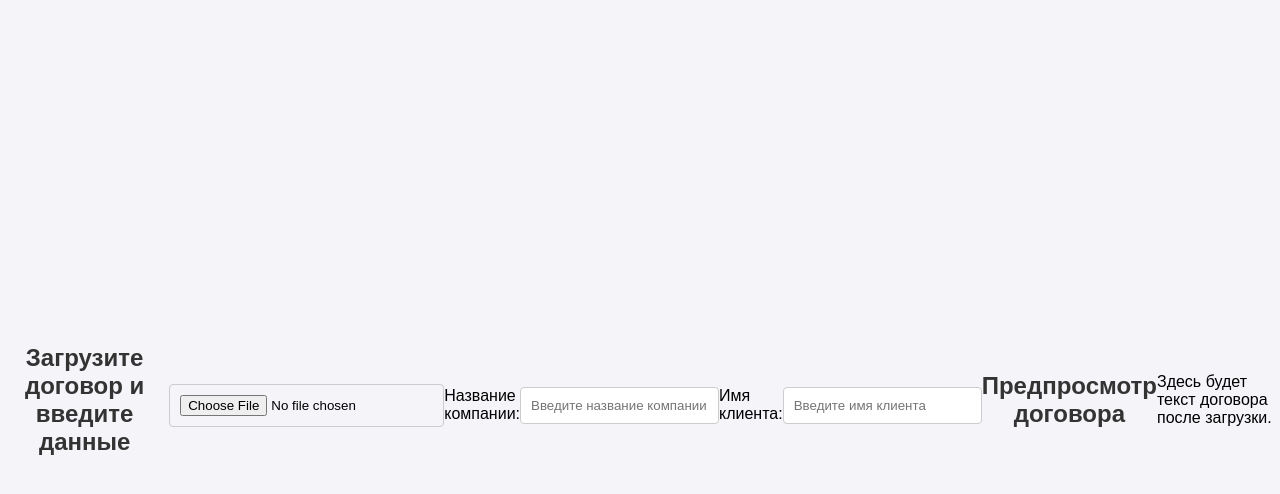
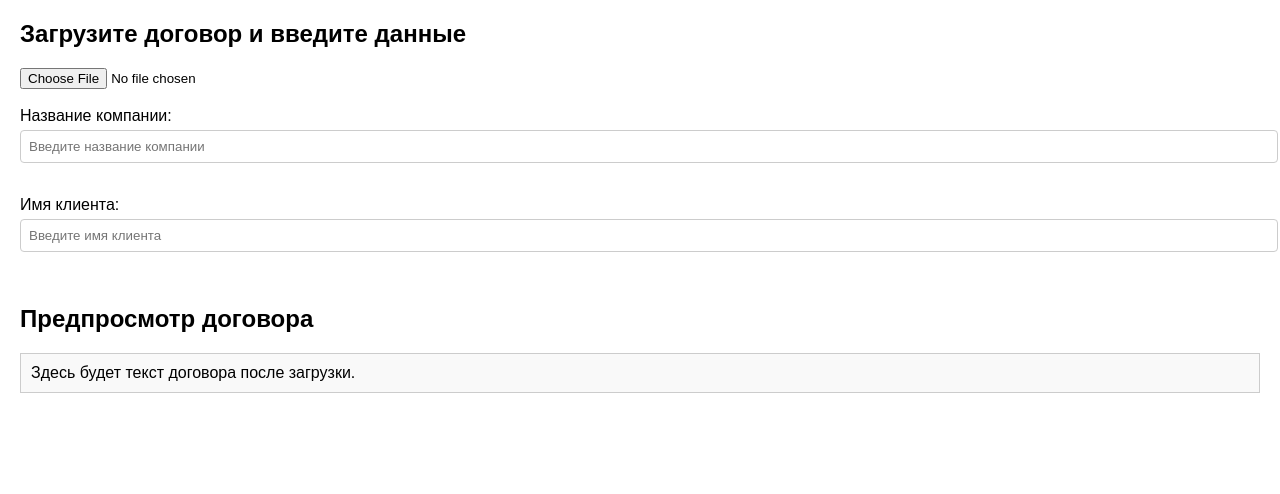
Before and after one commit to meschc/create.kirmesch.ru, a plain HTML site: page index.html in a window 1280 px wide. Drawn offline with nearby package versions, Linux system fonts and the light colour scheme.

Commit message:
Update style.css

```diff
--- a/style.css
+++ b/style.css
@@ -1,56 +1,27 @@
+/* Общий стиль для страницы */
 body {
     font-family: Arial, sans-serif;
-    display: flex;
-    justify-content: center;
-    align-items: center;
-    min-height: 100vh;
-    margin: 0;
-    background-color: #f4f4f9;
+    margin: 20px;
 }
 
-.container {
-    width: 100%;
-    max-width: 600px;
-    padding: 20px;
-    background-color: white;
-    box-shadow: 0 4px 8px rgba(0, 0, 0, 0.1);
-    border-radius: 8px;
+/* Стиль для блока предпросмотра */
+#preview {
+    border: 1px solid #ccc;
+    padding: 10px;
+    margin-top: 20px;
+    background-color: #f9f9f9;
 }
 
-h1, h2 {
-    text-align: center;
-    color: #333;
+#contract-content {
+    white-space: pre-wrap;
 }
 
-form {
-    display: flex;
-    flex-direction: column;
-    gap: 10px;
+/* Стили для инпутов */
+input[type="text"] {
+    width: 100%;
+    padding: 8px;
+    margin-top: 5px;
+    margin-bottom: 15px;
+    border: 1px solid #ccc;
+    border-radius: 4px;
 }
-
-label, input, button {
-    margin-top: 10px;
-}
-
-input, button {
-    padding: 10px;
-    border-radius: 4px;
-    border: 1px solid #ccc;
-}
-
-button {
-    background-color: #007BFF;
-    color: white;
-    cursor: pointer;
-    border: none;
-    font-weight: bold;
-}
-
-button:hover {
-    background-color: #0056b3;
-}
-
-.output {
-    margin-top: 20px;
-    text-align: center;
-}
```
